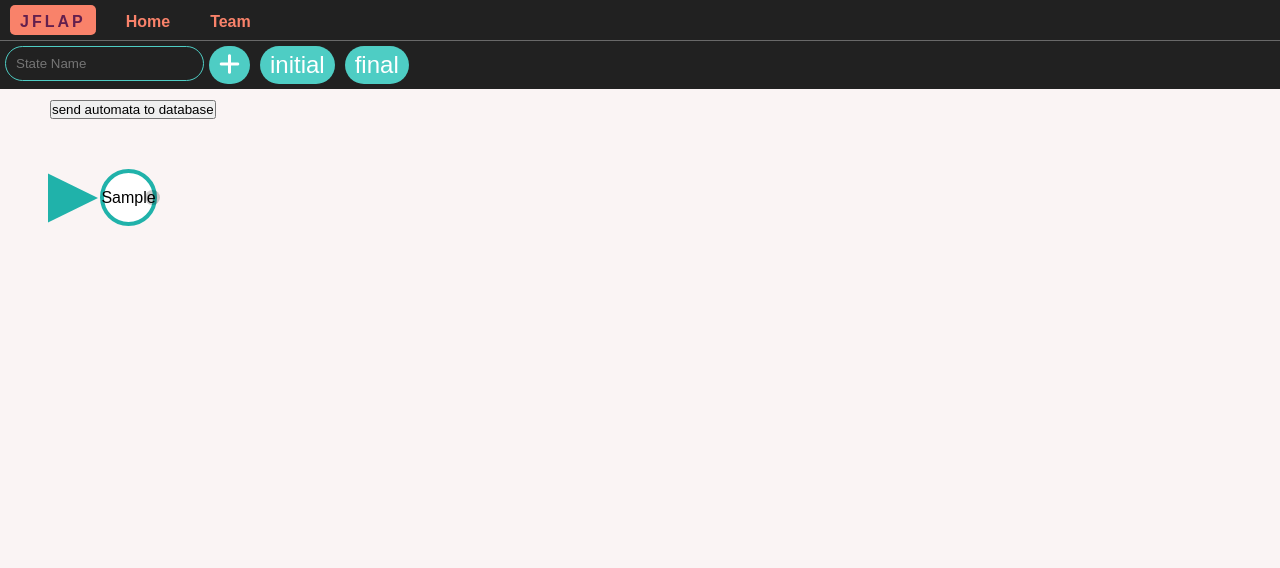
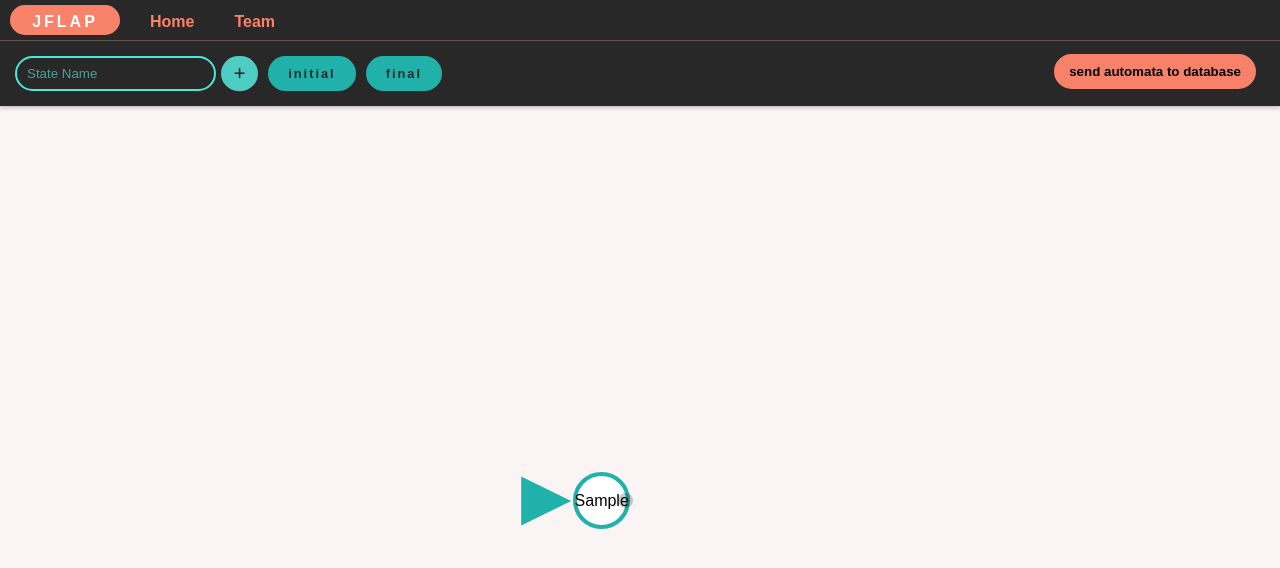
Before and after one commit to MahsaHesamifar/JFLAP-Project, a React (Create React App) app: page / in a window 1280 px wide. Both pictures are taken after typing "Sample" into the empty fields and a click on the button "initial". Shown: the top 568 px of the page. Built offline with nearby package versions, Linux system fonts and the light colour scheme.

Commit message:
final style changes

```diff
--- a/src/App.js
+++ b/src/App.js
@@ -1,6 +1,5 @@
 import React from "react";
 import { Route, Switch } from "react-router-dom";
-import DiagramApp from "./Components/DiagramApp";
 import HomePage from "./pages/HomePage";
 import TeamPage from "./pages/TeamPage";
 import Nav from "./Components/Nav";
--- a/src/Components/DiagramApp/ConnectionPoint/index.jsx
+++ b/src/Components/DiagramApp/ConnectionPoint/index.jsx
@@ -4,7 +4,7 @@ const ConnectionPoint = ({ stateId, dragRef, stateRef }) => {
   const ref1 = useRef();
 
   const [position, setPosition] = useState({});
-  const [beingDragged, setBeingDragged] = useState(false);
+  const [, setBeingDragged] = useState(false);
 
   return (
     <>
--- a/src/Components/DiagramApp/State/index.jsx
+++ b/src/Components/DiagramApp/State/index.jsx
@@ -1,4 +1,4 @@
-import React, { useRef, useState } from "react";
+import React, { useRef } from "react";
 import Draggable from "react-draggable";
 import ConnectionPoint from "../ConnectionPoint";
 
@@ -13,6 +13,23 @@ const State = ({
 }) => {
   const dragRef = useRef();
   const stateRef = useRef();
+
+  let topPosition, leftPosition;
+
+  topPosition = Math.ceil(stateId);
+  leftPosition = Math.ceil(stateId);
+  if (topPosition < 40) {
+    topPosition = topPosition * 3;
+  }
+  if (leftPosition < 40) {
+    leftPosition = leftPosition * 2;
+  }
+  while (topPosition > 60) {
+    topPosition = topPosition / 4;
+  }
+  while (leftPosition > 90) {
+    leftPosition = leftPosition / 2;
+  }
   return (
     <div>
       <Draggable
@@ -23,6 +40,7 @@ const State = ({
       >
         <div
           className="state"
+          style={{ top: `${topPosition}vh`, left: `${leftPosition}vw` }}
           id={stateId}
           ref={stateRef}
           onDragOver={e => e.preventDefault()}
--- a/src/Components/DiagramApp/StateList/index.jsx
+++ b/src/Components/DiagramApp/StateList/index.jsx
@@ -1,4 +1,4 @@
-import React, { useState } from "react";
+import React from "react";
 import State from "../State";
 import Xarrow from "react-xarrows";
 
@@ -28,21 +28,14 @@ const StateList = props => {
             start={arrow.start}
             end={arrow.end}
             key={arrow.start + "-." + arrow.end}
-            color={"#4ecdc4"}
+            color={"#4AE9D7"}
             label={
               <form>
                 <input
+                  className="line-label"
                   type="text"
-                  maxLength="2"
+                  maxLength="1"
                   defaultValue={"*"}
-                  style={{
-                    font: "italic 1.5em serif",
-                    color: "black",
-                    outline: "none",
-                    backgroundColor: "white",
-                    border: "none",
-                    width: "50px",
-                  }}
                   onChange={e => {
                     props.arrows[arrow.id].label = e.target.value;
                   }}
--- a/src/Components/DiagramApp/Toolbar/index.jsx
+++ b/src/Components/DiagramApp/Toolbar/index.jsx
@@ -26,7 +26,7 @@ const Toolbar = props => {
     e.preventDefault();
     if (stateName === "") {
       props.onSubmit({
-        stateName: `q${props.states.length}`,
+        stateName: `${props.states.length}`,
         initial: isInitial,
         final: isFinal,
         id: Math.random() * 100,
@@ -50,6 +50,7 @@ const Toolbar = props => {
         <li>
           <form onSubmit={onFormSubmit}>
             <input
+              maxLength={1}
               className="state-input"
               type="text"
               placeholder="State Name"
--- a/src/Components/DiagramApp/index.jsx
+++ b/src/Components/DiagramApp/index.jsx
@@ -1,7 +1,6 @@
 import React, { useEffect, useState } from "react";
 import Toolbar from "./Toolbar";
 import StateList from "./StateList";
-import { arrowShapes } from "react-xarrows/lib";
 import axios from "axios";
 
 const DiagramApp = () => {
@@ -14,11 +13,8 @@ const DiagramApp = () => {
   useEffect(() => {
     addAutomata();
     // console.log(automata);
-  }, [arrows]);
-  useEffect(() => {
-    addAutomata();
-    // console.log(automata);
-  }, [states]);
+  }, [arrows, states]);
+
   // useEffect(async () => {
   //   try {
   //     getAutomata();
@@ -34,8 +30,8 @@ const DiagramApp = () => {
   const onAddState = circle => {
     //creating a circle(state)
     setStates([...states, circle]);
-    // console.log(states);
-    // console.log(arrows);
+    console.log(states);
+    console.log(arrows);
   };
   const addAutomata = () => {
     let newArrows = [];
@@ -43,7 +39,7 @@ const DiagramApp = () => {
     let transitionTable = [];
     let end = [];
     let stateName = "";
-    let transition = [];
+    // let transition = [];
     let startState = "";
     let finalState = [];
     // creating the newArrows array(with stateNames instead of state.ids):
@@ -117,7 +113,7 @@ const DiagramApp = () => {
           // newArrows[i].label === transitionTable[j].transiton[?]
           for (let k = 0; k < transitionTable[j].transition.length; k++) {
             if (newArrows[i].label === transitionTable[j].transition[k]) {
-              console.log(newArrows[i].end, transitionTable[j].end[k]);
+              // console.log(newArrows[i].end, transitionTable[j].end[k]);
 
               if (transitionTable[j].end[k] === undefined) {
                 transitionTable[j].end[k] = `${newArrows[i].end}`;
@@ -129,7 +125,7 @@ const DiagramApp = () => {
           }
         }
       }
-      console.log(newArrows);
+      // console.log(newArrows);
     }
 
     states.map(state => {
@@ -204,7 +200,7 @@ const DiagramApp = () => {
   return (
     <div className="diagram-container">
       <Toolbar onSubmit={onAddState} states={states} />
-      <button className="some-btn" onClick={connectToDatabase}>
+      <button className="connect-database-btn" onClick={connectToDatabase}>
         send automata to database
       </button>
       <StateList
--- a/src/Styles/App.scss
+++ b/src/Styles/App.scss
@@ -5,9 +5,8 @@
 }
 body {
   font-family: Arial, Helvetica, sans-serif;
-  // background-color: #dceae4;
+
   background-color: #faf4f4;
-  //   background-color: rgb(225, 225, 225);
 }
 @import "./Nav.scss";
 @import "./Toolbar.scss";
--- a/src/Styles/DiagramApp.scss
+++ b/src/Styles/DiagramApp.scss
@@ -1,9 +1,22 @@
 .diagram-container {
-  z-index: 1;
+  z-index: -1;
   position: relative;
-  margin-top: 100px;
-  margin-left: 50px;
-  .some-btn {
-    z-index: 10;
+  margin-top: 110px;
+  padding: 0 30px;
+  .connect-database-btn {
+    z-index: 1;
+    position: absolute;
+    top: -60px;
+    // top: 5px;
+    right: 20px;
+    padding: 10px 15px;
+    background-color: #f88169;
+    border: 4px solid #282828;
+    border-radius: 40px;
+    font-weight: bold;
+    cursor: pointer;
+    &:hover {
+      background-color: #ff5254;
+    }
   }
 }
--- a/src/Styles/Nav.scss
+++ b/src/Styles/Nav.scss
@@ -1,11 +1,10 @@
 #navbar {
-  background-color: #212121;
+  background-color: #282828;
   width: 100%;
   position: fixed;
   top: 0;
-  border-bottom: 1px solid dimgray;
-  // -webkit-box-shadow: 0px 0px 5px 1px rgba(0, 0, 0, 0.29);
-  // box-shadow: 0px 0px 5px 1px rgba(0, 0, 0, 0.29);
+  border-bottom: 1px solid #645451;
+
   ul {
     display: flex;
     list-style: none;
@@ -23,25 +22,21 @@
         text-decoration: none;
       }
       &:hover {
-        // background-color: #f9826a;
         a {
-          // color: #631f4e;
           border-bottom: 3px solid #f9826a;
         }
       }
     }
     .logo {
-      // background-color: #1a535c;
       a {
         background-color: #f9826a;
-        border-radius: 5px;
-
-        color: #631f4e;
+        border-radius: 40px;
+        padding: 5px 10px;
+        width: 110px;
+        text-align: center;
+        color: white;
 
         letter-spacing: 3px;
-      }
-      &:hover {
-        // background-color: #1a535c;
       }
     }
   }
--- a/src/Styles/State.scss
+++ b/src/Styles/State.scss
@@ -8,7 +8,7 @@
   border-radius: 50%;
   background-color: white;
   border: 4px solid lightseagreen;
-  margin: 50px;
+  margin: 10px;
   .is-initial {
     position: absolute;
     right: 55px;
--- a/src/Styles/StateList.scss
+++ b/src/Styles/StateList.scss
@@ -1,16 +1,12 @@
 .states-container {
   list-style: none;
   .line-label {
-    border: none;
+    font: italic 1.5em serif;
+    color: black;
     outline: none;
     background: none;
+    border: none;
     width: 50px;
-    text-align: center;
-    font-size: 1.1rem;
-    padding-left: 15px;
-    &::placeholder {
-      color: black;
-    }
   }
 }
 .connect-states {
--- a/src/Styles/Toolbar.scss
+++ b/src/Styles/Toolbar.scss
@@ -5,88 +5,53 @@
   left: 0px;
   list-style: none;
   width: 100%;
+  height: 65px;
   display: flex;
-  background-color: #212121;
+  background-color: #282828;
+  -webkit-box-shadow: 0px 0px 5px 1px rgba(0, 0, 0, 0.29);
+  box-shadow: 0px 0px 5px 1px rgba(0, 0, 0, 0.29);
+  padding: 10px 0px;
   li {
     form {
       display: flex;
       padding: 5px;
-      // width: 100%;
-      input {
-        background-color: #212121;
-      }
+      margin-left: 10px;
       button {
         background: #4ecdc4;
         border: none;
-        color: white;
+        color: #282828;
         cursor: pointer;
-        font-size: 1.5rem;
+        font-size: 0.8rem;
+
         width: 100%;
         margin: 0px 5px;
-        padding: 5px 10px;
-        border-radius: 30px;
+        padding: 0px 13px;
+        border-radius: 40px;
         &:hover {
-          color: rgb(65, 65, 65);
+          color: #282828de;
           background-color: #dceae4;
         }
       }
       .state-input {
+        background-color: #282828;
+
         border-radius: 30px;
-        border: 1px solid #4ecdc4;
+        border: 2px solid #4ae9d7;
         padding: 5px 10px;
         height: 35px;
         outline: none;
+        color: #fefefe;
+        &::placeholder {
+          color: #47a296;
+        }
+      }
+      .initial-btn,
+      .final-btn {
+        background-color: lightseagreen;
+        padding: 0px 20px;
+        font-weight: bold;
+        letter-spacing: 2px;
       }
     }
-    // .add-icon {
-    //   color: #4ecdc4;
-    // }
   }
 }
-// .toolbar {
-//   position: fixed;
-//   top: 10%;
-//   left: 10px;
-//   list-style: none;
-//   width: 60px;
-//   display: flex;
-//   flex-direction: column;
-//   align-items: center;
-//   border-radius: 20px;
-//   border: 3px solid #89a9aa;
-//   background-color: white;
-//   li {
-//     width: 100%;
-//     button {
-//       background: none;
-//       border: none;
-//       padding: 15px 10px;
-//       color: rgb(240, 234, 234);
-//       cursor: pointer;
-//       font-size: 1.5rem;
-//       width: 100%;
-//       &:hover {
-//         color: rgb(65, 65, 65);
-//         background-color: #dceae4;
-//       }
-//     }
-//   }
-
-//   .select-icon {
-//     border-top-left-radius: 17px;
-//     border-top-right-radius: 17px;
-//     color: #1a535c;
-//   }
-//   .add-icon {
-//     color: #4ecdc4;
-//   }
-//   .link-icon {
-//     color: #ffdd33;
-//     // color: black;
-//   }
-//   .delete-icon {
-//     color: #ff6b6b;
-//     border-bottom-left-radius: 17px;
-//     border-bottom-right-radius: 17px;
-//   }
-// }
```
